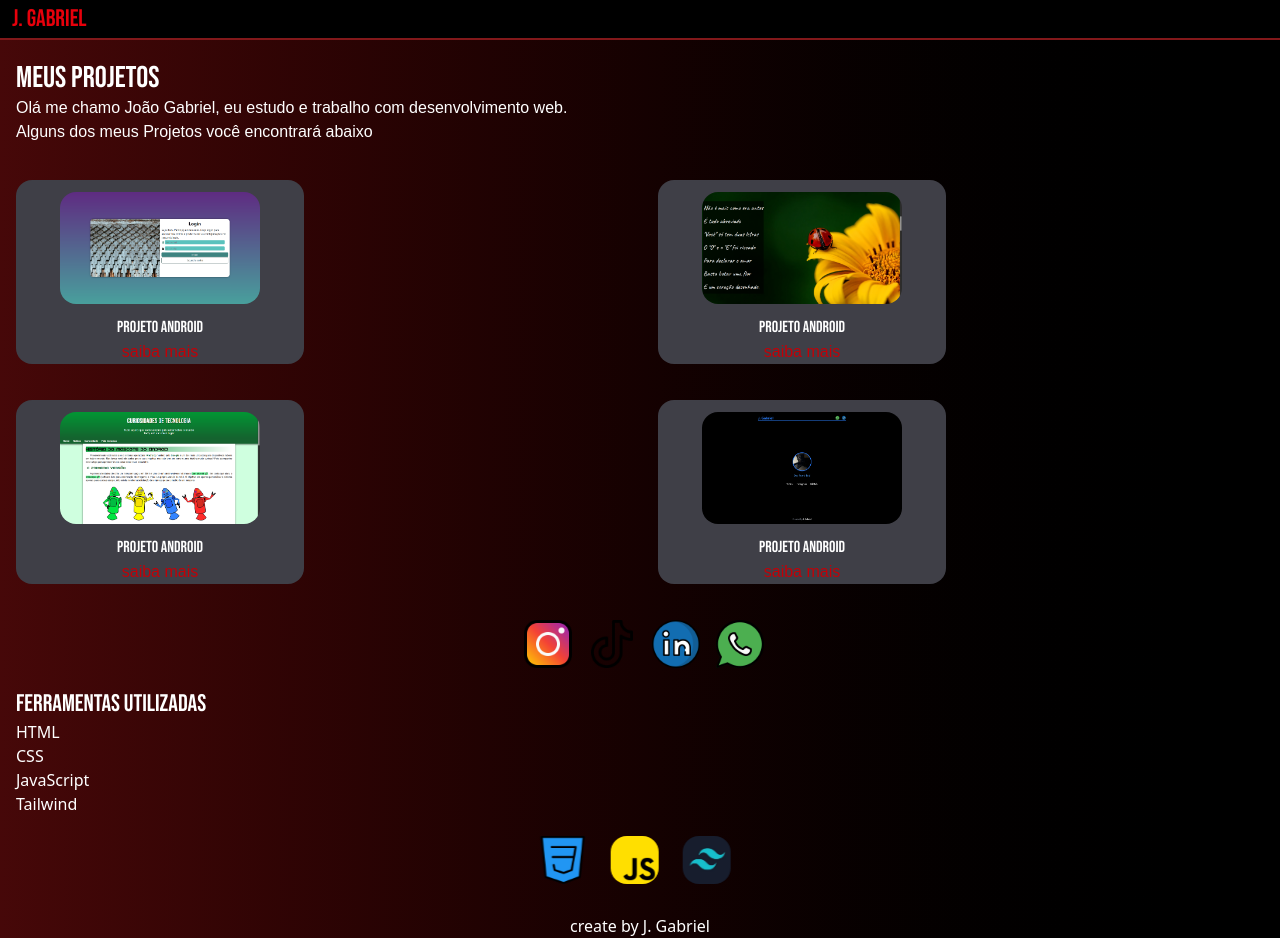
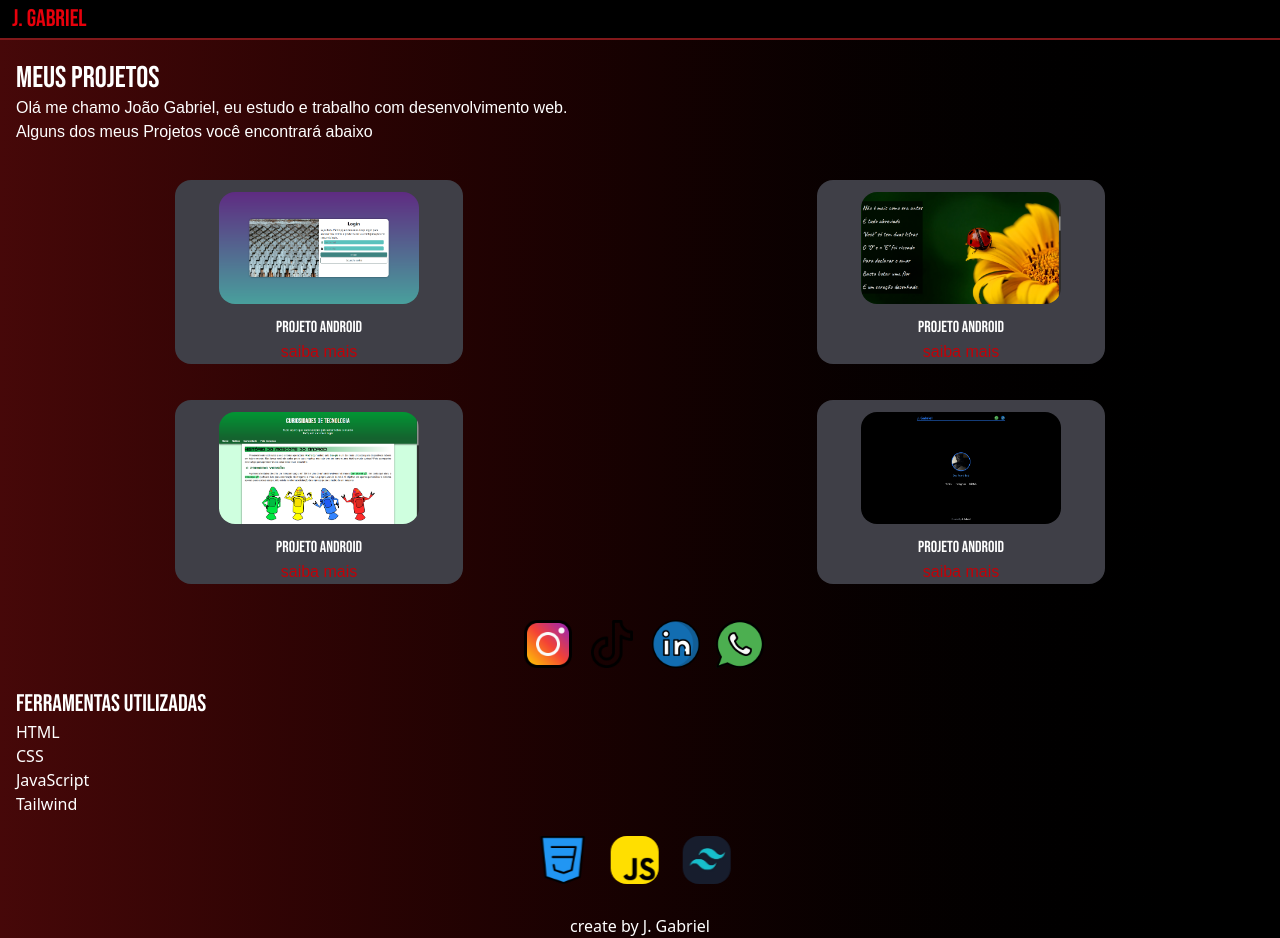
Before and after one commit to joaogabrielsousa/meu-portifolio2, a plain HTML site: page index.html in a window 1280 px wide. Drawn offline with Linux system fonts and the light colour scheme.

Commit message:
centralização de grids

```diff
--- a/index.html
+++ b/index.html
@@ -11,7 +11,7 @@
     <link href="https://fonts.googleapis.com/css2?family=Bebas+Neue&display=swap" rel="stylesheet">
 
 </head>
-<body class="bg-gradient-to-r from-red-950 to-black text-white">
+<body class=" bg-gradient-to-r from-red-950 to-black text-white">
     <header class="w-full h-10 bg-black border-b-2 border-red-900 text-red-600 flex items-center justify">
         <h1 class="ml-3 text-2xl">J. Gabriel</h1>
         <button class="display rounded-2xl hover:bg-red-700 hover:text-black hover:scale-110 transition">Menu</button>
@@ -25,7 +25,7 @@
         <p class="ml-4">Alguns dos meus Projetos você encontrará abaixo</p>
     </main>
 
-    <nav class="grid grid-cols-1 sm:grid-cols-2 gap-1 w-full mb-5 mt-5 ">
+    <nav class="grid grid-cols-1 sm:grid-cols-2 gap-1 place-items-center w-full mb-5 mt-5 ">
         <!--Projetos-->
         <div class="bg-zinc-700 w-2xs rounded-2xl m-4 flex flex-col items-center justify-center hover:scale-110 transition">
             <a href="https://joaogabrielsousa.github.io/projeto-login/"><img src="imagens/projeto-login.png" alt="Projeto-login"
```
Also changed, not shown: tailwind/output.css.
